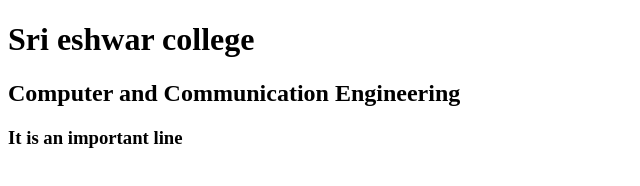
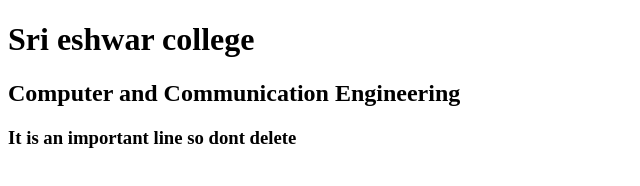
Before and after one commit to Sriramkv1409/github, a plain HTML site: page index.html in a window 1280 px wide. Shown: the whole page, without its empty margins (0-640 px from the left). Drawn offline with Linux system fonts and the light colour scheme.

Commit message:
Feat: It is important line

```diff
--- a/index.html
+++ b/index.html
@@ -8,6 +8,6 @@
 <body>
     <h1>Sri eshwar college</h1>
     <h2>Computer and Communication Engineering</h2>
-    <h3>It is an important line</h3>
+    <h3>It is an important line so dont delete</h3>
 </body>
 </html>
```
